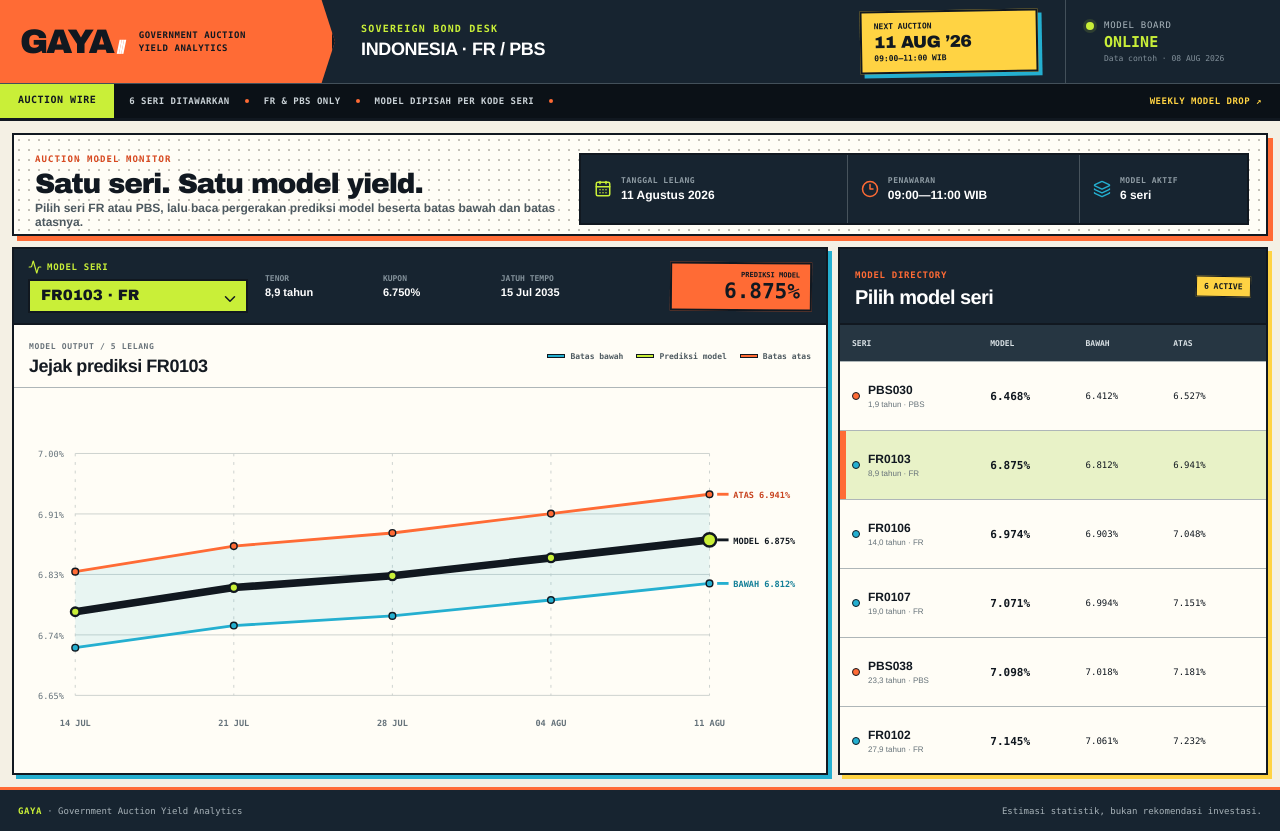
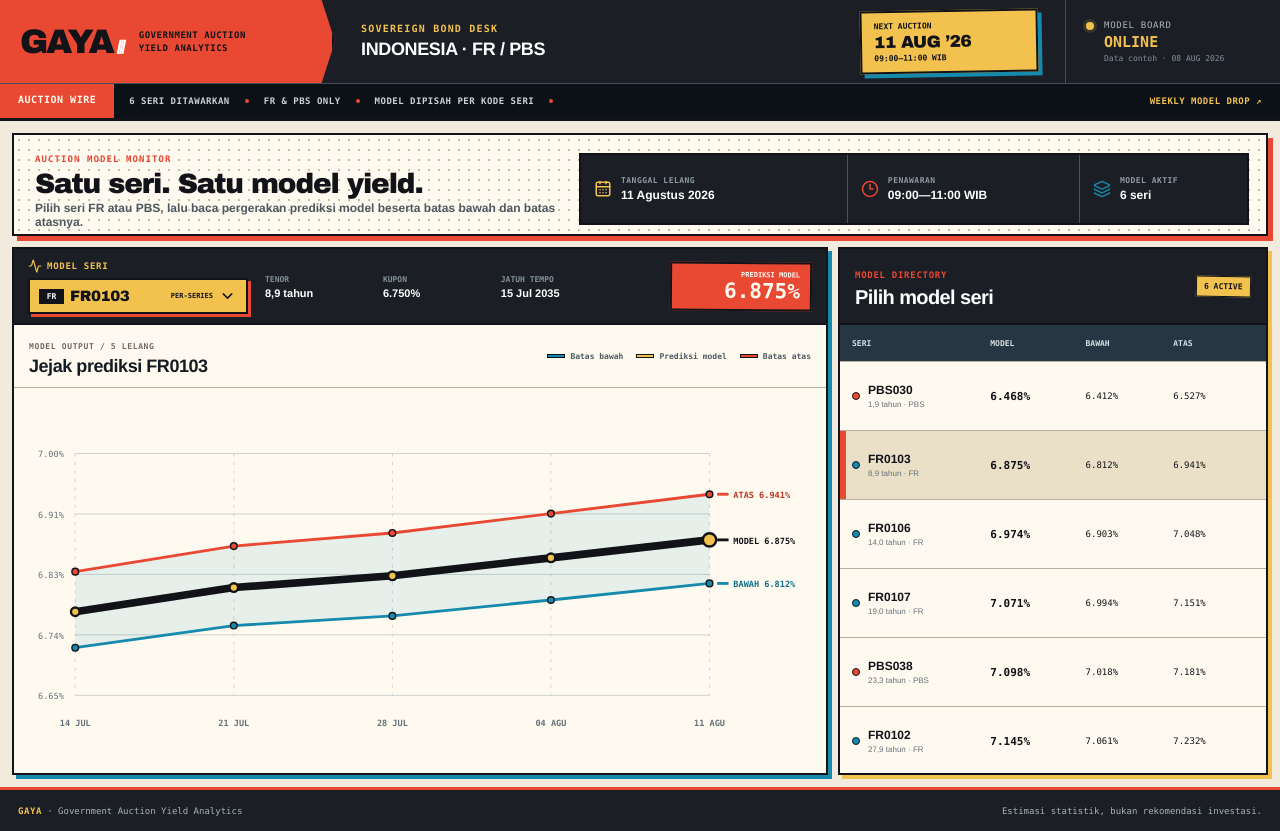
Before and after one commit to zzeiidann/GAYA, a React (Vite) app: page / in a window 1280 px wide. Built offline with nearby package versions, Linux system fonts and the light colour scheme.

Commit message:
Apply financial comic noir theme

```diff
--- a/src/main.tsx
+++ b/src/main.tsx
@@ -119,7 +119,13 @@ function ModelChart({ item }: { item: Prediction }) {
 
 function App() {
   const [selectedSeries, setSelectedSeries] = useState("FR0103");
+  const [modelMenuOpen, setModelMenuOpen] = useState(false);
   const selected = predictions.find((item) => item.series === selectedSeries) ?? predictions[0];
+
+  const chooseModel = (series: string) => {
+    setSelectedSeries(series);
+    setModelMenuOpen(false);
+  };
 
   return (
     <div className="app">
@@ -167,12 +173,40 @@ function App() {
           <article className="chart-card">
             <div className="panel-head">
               <div className="model-selector">
-                <label htmlFor="series-model"><Activity /> MODEL SERI</label>
-                <div className="select-shell">
-                  <select id="series-model" value={selected.series} onChange={(event) => setSelectedSeries(event.target.value)}>
-                    {predictions.map((item) => <option value={item.series} key={item.series}>{item.series} · {item.family}</option>)}
-                  </select>
-                  <ChevronDown />
+                <label id="series-model-label"><Activity /> MODEL SERI</label>
+                <div className={`model-picker ${modelMenuOpen ? "open" : ""}`}>
+                  <button
+                    className="model-trigger"
+                    type="button"
+                    aria-labelledby="series-model-label"
+                    aria-haspopup="listbox"
+                    aria-expanded={modelMenuOpen}
+                    onClick={() => setModelMenuOpen((open) => !open)}
+                  >
+                    <span>{selected.family}</span>
+                    <b>{selected.series}</b>
+                    <small>PER-SERIES</small>
+                    <ChevronDown />
+                  </button>
+                  {modelMenuOpen && (
+                    <div className="model-options" role="listbox" aria-label="Pilih model seri">
+                      <div className="model-options-head"><span>MODEL DIRECTORY</span><b>6 ACTIVE</b></div>
+                      {predictions.map((item, index) => (
+                        <button
+                          type="button"
+                          role="option"
+                          aria-selected={item.series === selected.series}
+                          className={item.series === selected.series ? "active" : ""}
+                          onClick={() => chooseModel(item.series)}
+                          key={item.series}
+                        >
+                          <i>{String(index + 1).padStart(2, "0")}</i>
+                          <span><b>{item.series}</b><small>{item.family} · {item.tenor}</small></span>
+                          <strong>{item.point.toFixed(3)}%</strong>
+                        </button>
+                      ))}
+                    </div>
+                  )}
                 </div>
               </div>
               <div className="security-facts">
@@ -198,7 +232,7 @@ function App() {
             <div className="table-title"><div><span>MODEL DIRECTORY</span><h2>Pilih model seri</h2></div><small>6 ACTIVE</small></div>
             <div className="table-head"><span>Seri</span><span>Model</span><span>Bawah</span><span>Atas</span></div>
             {predictions.map((item) => (
-              <button className={`table-row ${selected.series === item.series ? "selected" : ""}`} onClick={() => setSelectedSeries(item.series)} key={item.series}>
+              <button className={`table-row ${selected.series === item.series ? "selected" : ""}`} onClick={() => chooseModel(item.series)} key={item.series}>
                 <span className="series-code"><i className={item.family.toLowerCase()} /><span><b>{item.series}</b><small>{item.tenor} · {item.family}</small></span></span>
                 <b className="number prediction-number">{item.point.toFixed(3)}%</b>
                 <span className="number">{item.lower.toFixed(3)}%</span>
--- a/src/styles.css
+++ b/src/styles.css
@@ -4,17 +4,15 @@
   background: #c8ccd0;
   font-synthesis: none;
   text-rendering: optimizeLegibility;
-  --ink: #111820;
-  --terminal: #172430;
-  --paper: #f4f0e4;
-  --panel: #fffdf6;
-  --muted: #69737a;
-  --line: #aeb6b8;
-  --orange: #ff6b35;
-  --lime: #c9ef38;
-  --cyan: #24afd0;
-  --yellow: #ffd343;
-  --salmon: #ff8066;
+  --ink: #111318;
+  --terminal: #1b1e24;
+  --paper: #f2ebdd;
+  --panel: #fffaf0;
+  --muted: #6e6961;
+  --line: #b7afa0;
+  --red: #e94832;
+  --blue: #168aad;
+  --gold: #f2c14e;
 }
 
 * { box-sizing: border-box; }
@@ -24,60 +22,75 @@ button, select { font: inherit; }
 
 .market-header { color: white; background: var(--terminal); border-bottom: 3px solid var(--ink); }
 .header-main { height: 84px; display: grid; grid-template-columns: 335px 1fr 205px 215px; align-items: stretch; border-bottom: 1px solid #43505a; }
-.brand-lockup { padding: 13px 20px; display: flex; align-items: center; gap: 15px; background: var(--orange); color: var(--ink); border-right: 3px solid var(--ink); clip-path: polygon(0 0, 96% 0, 100% 50%, 96% 100%, 0 100%); }
+.brand-lockup { padding: 13px 20px; display: flex; align-items: center; gap: 15px; background: var(--red); color: var(--ink); border-right: 3px solid var(--ink); clip-path: polygon(0 0, 96% 0, 100% 50%, 96% 100%, 0 100%); }
 .brand { font-family: "Arial Black", Impact, sans-serif; font-size: 34px; line-height: 1; letter-spacing: -.065em; }
 .brand span { margin-left: 4px; color: white; font-size: 18px; letter-spacing: -.15em; }
 .brand-copy { display: flex; flex-direction: column; font-family: "SFMono-Regular", Consolas, monospace; font-size: 9px; line-height: 1.35; letter-spacing: .06em; }
 .brand-copy span { font-weight: 800; }
 .desk-title { padding: 17px 26px; display: flex; flex-direction: column; justify-content: center; }
-.desk-title span { color: var(--lime); font: 800 10px "SFMono-Regular", Consolas, monospace; letter-spacing: .12em; }
+.desk-title span { color: var(--gold); font: 800 10px "SFMono-Regular", Consolas, monospace; letter-spacing: .12em; }
 .desk-title b { margin-top: 5px; font-size: 18px; letter-spacing: -.02em; }
-.auction-sticker { align-self: center; width: 178px; padding: 9px 12px; color: var(--ink); background: var(--yellow); border: 2px solid var(--ink); box-shadow: 4px 4px 0 var(--cyan); transform: rotate(-1deg); }
+.auction-sticker { align-self: center; width: 178px; padding: 9px 12px; color: var(--ink); background: var(--gold); border: 2px solid var(--ink); box-shadow: 4px 4px 0 var(--blue); transform: rotate(-1deg); }
 .auction-sticker small, .auction-sticker span { display: block; font: 800 8px "SFMono-Regular", Consolas, monospace; }
 .auction-sticker b { display: block; margin: 2px 0; font-family: "Arial Black", Impact, sans-serif; font-size: 17px; letter-spacing: -.03em; }
 .market-live { position: relative; padding: 14px 20px; display: grid; grid-template-columns: 10px auto; align-content: center; column-gap: 8px; border-left: 1px solid #43505a; font-family: "SFMono-Regular", Consolas, monospace; }
-.market-live i { width: 8px; height: 8px; margin-top: 2px; border-radius: 50%; background: var(--lime); box-shadow: 0 0 0 3px rgba(201,239,56,.13); }
+.market-live i { width: 8px; height: 8px; margin-top: 2px; border-radius: 50%; background: var(--gold); box-shadow: 0 0 0 3px rgba(242,193,78,.14); }
 .market-live span { color: #aab6bd; font-size: 9px; letter-spacing: .08em; }
-.market-live b { grid-column: 2; margin-top: 3px; color: var(--lime); font-size: 15px; }
+.market-live b { grid-column: 2; margin-top: 3px; color: var(--gold); font-size: 15px; }
 .market-live small { grid-column: 2; margin-top: 3px; color: #82909a; font-size: 8px; }
 
 .ticker-bar { height: 34px; display: flex; align-items: center; gap: 15px; padding-right: 18px; overflow: hidden; background: #0b1117; font: 800 9px "SFMono-Regular", Consolas, monospace; letter-spacing: .055em; white-space: nowrap; }
-.ticker-bar > b { align-self: stretch; padding: 10px 18px 0; color: var(--ink); background: var(--lime); font-size: 10px; }
+.ticker-bar > b { align-self: stretch; padding: 10px 18px 0; color: var(--panel); background: var(--red); font-size: 10px; }
 .ticker-bar > span { color: #cad2d7; }
-.ticker-bar > i { width: 4px; height: 4px; border-radius: 50%; background: var(--orange); }
-.ticker-bar > strong { margin-left: auto; color: var(--yellow); }
+.ticker-bar > i { width: 4px; height: 4px; border-radius: 50%; background: var(--red); }
+.ticker-bar > strong { margin-left: auto; color: var(--gold); }
 
 main { padding: 12px; }
-.dashboard-heading { height: 103px; display: grid; grid-template-columns: 1fr 670px; align-items: center; gap: 22px; padding: 13px 17px; color: var(--ink); background-color: var(--panel); background-image: radial-gradient(#c4c1b8 1px, transparent 1px); background-size: 10px 10px; border: 2px solid var(--ink); box-shadow: 5px 5px 0 var(--orange); }
+.dashboard-heading { height: 103px; display: grid; grid-template-columns: 1fr 670px; align-items: center; gap: 22px; padding: 13px 17px; color: var(--ink); background-color: var(--panel); background-image: radial-gradient(#c4bbaa 1px, transparent 1px); background-size: 10px 10px; border: 2px solid var(--ink); box-shadow: 5px 5px 0 var(--red); }
 .heading-copy { padding-left: 4px; }
-.eyebrow { color: #d84920; font: 900 9px "SFMono-Regular", Consolas, monospace; letter-spacing: .12em; }
+.eyebrow { color: var(--red); font: 900 9px "SFMono-Regular", Consolas, monospace; letter-spacing: .12em; }
 .heading-copy h1 { margin: 4px 0 3px; font-family: "Arial Black", Impact, sans-serif; font-size: 28px; line-height: 1; letter-spacing: -.04em; }
 .heading-copy p { margin: 0; max-width: 620px; color: #4d5960; font-size: 12px; font-weight: 600; }
 .desk-facts { height: 72px; display: grid; grid-template-columns: 1.15fr 1fr .72fr; background: var(--terminal); border: 2px solid var(--ink); }
 .desk-facts article { padding: 10px 13px; display: flex; align-items: center; gap: 9px; color: white; border-right: 1px solid #47535c; }
 .desk-facts article:last-child { border-right: 0; }
-.desk-facts svg { width: 18px; color: var(--lime); }
-.desk-facts article:nth-child(2) svg { color: var(--orange); }
-.desk-facts article:nth-child(3) svg { color: var(--cyan); }
+.desk-facts svg { width: 18px; color: var(--gold); }
+.desk-facts article:nth-child(2) svg { color: var(--red); }
+.desk-facts article:nth-child(3) svg { color: var(--blue); }
 .desk-facts article div { display: flex; flex-direction: column; gap: 3px; }
 .desk-facts span { color: #8e9ba3; font: 800 8px "SFMono-Regular", Consolas, monospace; letter-spacing: .06em; }
 .desk-facts b { font-size: 12px; white-space: nowrap; }
 
 .dashboard-grid { height: 528px; display: grid; grid-template-columns: minmax(0, 1fr) 430px; gap: 10px; margin-top: 11px; }
 .chart-card, .table-panel { min-width: 0; overflow: hidden; background: var(--panel); border: 2px solid var(--ink); }
-.chart-card { box-shadow: 4px 4px 0 var(--cyan); }
-.table-panel { box-shadow: 4px 4px 0 var(--yellow); }
+.chart-card { box-shadow: 4px 4px 0 var(--blue); }
+.table-panel { box-shadow: 4px 4px 0 var(--gold); }
 .panel-head { height: 76px; padding: 10px 14px; display: grid; grid-template-columns: 220px 1fr 142px; align-items: center; gap: 17px; color: white; background: var(--terminal); border-bottom: 2px solid var(--ink); }
-.model-selector label { margin-bottom: 5px; display: flex; align-items: center; gap: 5px; color: var(--lime); font: 800 9px "SFMono-Regular", Consolas, monospace; letter-spacing: .08em; }
+.model-selector label { margin-bottom: 5px; display: flex; align-items: center; gap: 5px; color: var(--gold); font: 800 9px "SFMono-Regular", Consolas, monospace; letter-spacing: .08em; }
 .model-selector label svg { width: 14px; height: 14px; }
-.select-shell { position: relative; }
-.select-shell select { width: 100%; height: 34px; padding: 0 34px 0 11px; appearance: none; color: var(--ink); background: var(--lime); border: 2px solid var(--ink); outline: 0; font-family: "Arial Black", Impact, sans-serif; font-size: 15px; cursor: pointer; }
-.select-shell > svg { position: absolute; top: 8px; right: 9px; width: 18px; color: var(--ink); pointer-events: none; }
+.model-picker { position: relative; }
+.model-trigger { width: 100%; height: 36px; padding: 0 9px; display: grid; grid-template-columns: 25px 1fr auto 18px; align-items: center; gap: 6px; color: var(--ink); background: var(--gold); border: 2px solid var(--ink); box-shadow: 3px 3px 0 var(--red); text-align: left; cursor: pointer; }
+.model-trigger > span { padding: 3px 4px; color: white; background: var(--ink); font: 900 8px "SFMono-Regular", Consolas, monospace; text-align: center; }
+.model-trigger > b { font-family: "Arial Black", Impact, sans-serif; font-size: 15px; letter-spacing: -.025em; }
+.model-trigger > small { font: 800 7px "SFMono-Regular", Consolas, monospace; }
+.model-trigger > svg { width: 17px; transition: transform .15s ease; }
+.model-picker.open .model-trigger > svg { transform: rotate(180deg); }
+.model-options { position: absolute; z-index: 20; top: 42px; left: 0; width: 320px; padding: 0; overflow: hidden; color: var(--ink); background: var(--panel); border: 2px solid var(--ink); box-shadow: 7px 7px 0 var(--red); }
+.model-options-head { height: 31px; padding: 0 9px; display: flex; align-items: center; justify-content: space-between; color: white; background: var(--ink); font: 800 8px "SFMono-Regular", Consolas, monospace; letter-spacing: .06em; }
+.model-options-head b { color: var(--gold); }
+.model-options > button { width: 100%; height: 47px; padding: 0 9px; display: grid; grid-template-columns: 27px 1fr auto; align-items: center; gap: 8px; color: var(--ink); background: var(--panel); border: 0; border-top: 1px solid var(--line); text-align: left; cursor: pointer; }
+.model-options > button:hover { background: #eee2cb; }
+.model-options > button.active { background: #ead7ad; box-shadow: inset 5px 0 var(--red); }
+.model-options > button > i { color: var(--red); font: 900 9px "SFMono-Regular", Consolas, monospace; font-style: normal; }
+.model-options > button > span { display: flex; flex-direction: column; gap: 2px; }
+.model-options > button > span b { font-size: 11px; }
+.model-options > button > span small { color: var(--muted); font-size: 8px; }
+.model-options > button > strong { font: 900 10px "SFMono-Regular", Consolas, monospace; }
 .security-facts { display: grid; grid-template-columns: .8fr .8fr 1.15fr; gap: 12px; }
 .security-facts span { display: flex; flex-direction: column; gap: 3px; }
 .security-facts small { color: #83919a; font: 800 8px "SFMono-Regular", Consolas, monospace; }
 .security-facts b { font-size: 11px; white-space: nowrap; }
-.primary-output { height: 49px; padding: 7px 10px; display: flex; flex-direction: column; align-items: flex-end; justify-content: center; color: var(--ink); background: var(--orange); border: 2px solid var(--ink); transform: rotate(.5deg); }
+.primary-output { height: 49px; padding: 7px 10px; display: flex; flex-direction: column; align-items: flex-end; justify-content: center; color: var(--panel); background: var(--red); border: 2px solid var(--ink); transform: rotate(.5deg); }
 .primary-output span { font: 900 7px "SFMono-Regular", Consolas, monospace; }
 .primary-output b { font: 900 21px "SFMono-Regular", Consolas, monospace; }
 
@@ -87,51 +100,51 @@ main { padding: 12px; }
 .chart-legend { display: flex; align-items: center; gap: 13px; color: #4f5b61; font: 800 8px "SFMono-Regular", Consolas, monospace; }
 .chart-legend span { display: flex; align-items: center; gap: 5px; }
 .chart-legend i { width: 18px; height: 4px; border: 1px solid var(--ink); }
-.lower-key { background: var(--cyan); }
-.model-key { background: var(--lime); }
-.upper-key { background: var(--orange); }
+.lower-key { background: var(--blue); }
+.model-key { background: var(--gold); }
+.upper-key { background: var(--red); }
 
 .model-chart { display: block; width: 100%; height: 385px; padding: 5px 6px 0; }
 .chart-grid { stroke: #ccd1ce; stroke-width: 1; }
 .chart-grid.vertical { stroke-dasharray: 3 6; }
 .axis-text { fill: #65727a; font: 9px "SFMono-Regular", Consolas, monospace; }
 .date-label { font-weight: 800; }
-.forecast-band { fill: rgba(36,175,208,.10); }
+.forecast-band { fill: rgba(22,138,173,.10); }
 .forecast-line { fill: none; stroke-linejoin: round; stroke-linecap: round; }
-.upper-line { stroke: var(--orange); stroke-width: 3; }
-.lower-line { stroke: var(--cyan); stroke-width: 3; }
+.upper-line { stroke: var(--red); stroke-width: 3; }
+.lower-line { stroke: var(--blue); stroke-width: 3; }
 .model-line { stroke: var(--ink); stroke-width: 8; }
 .forecast-dot { stroke: var(--ink); stroke-width: 1.5; }
-.upper-dot { fill: var(--orange); }
-.lower-dot { fill: var(--cyan); }
-.model-dot { fill: var(--lime); stroke-width: 2.5; }
+.upper-dot { fill: var(--red); }
+.lower-dot { fill: var(--blue); }
+.model-dot { fill: var(--gold); stroke-width: 2.5; }
 .label-link { stroke-width: 3; }
-.upper-link { stroke: var(--orange); }
+.upper-link { stroke: var(--red); }
 .model-link { stroke: var(--ink); }
-.lower-link { stroke: var(--cyan); }
+.lower-link { stroke: var(--blue); }
 .end-label { font: 900 9px "SFMono-Regular", Consolas, monospace; }
-.upper-text { fill: #c84420; }
+.upper-text { fill: #bd3524; }
 .model-text { fill: var(--ink); }
-.lower-text { fill: #137f98; }
+.lower-text { fill: #116f8a; }
 
 .table-title { height: 76px; padding: 12px 15px; display: flex; justify-content: space-between; align-items: center; color: white; background: var(--terminal); border-bottom: 2px solid var(--ink); }
-.table-title span { color: var(--orange); font: 800 9px "SFMono-Regular", Consolas, monospace; letter-spacing: .08em; }
+.table-title span { color: var(--red); font: 800 9px "SFMono-Regular", Consolas, monospace; letter-spacing: .08em; }
 .table-title h2 { margin: 4px 0 0; font-size: 20px; letter-spacing: -.03em; }
-.table-title small { padding: 5px 7px; color: var(--ink); background: var(--yellow); border: 1px solid var(--ink); font: 900 8px "SFMono-Regular", Consolas, monospace; transform: rotate(1deg); }
+.table-title small { padding: 5px 7px; color: var(--ink); background: var(--gold); border: 1px solid var(--ink); font: 900 8px "SFMono-Regular", Consolas, monospace; transform: rotate(1deg); }
 .table-head, .table-row { display: grid; grid-template-columns: 1.22fr .82fr .75fr .75fr; gap: 7px; align-items: center; }
 .table-head { height: 36px; padding: 0 12px; color: #d8e0e4; background: #263642; font: 800 8px "SFMono-Regular", Consolas, monospace; text-transform: uppercase; }
 .table-row { width: 100%; height: 69px; padding: 0 12px; color: var(--ink); background: var(--panel); border: 0; border-top: 1px solid var(--line); text-align: left; cursor: pointer; transition: background .12s ease, box-shadow .12s ease; }
 .table-row:hover { background: #edf6d2; }
-.table-row.selected { background: #e8f2c7; box-shadow: inset 6px 0 var(--orange); }
+.table-row.selected { background: #eadfc7; box-shadow: inset 6px 0 var(--red); }
 .series-code { display: flex; align-items: center; gap: 8px; }
 .series-code > i { width: 8px; height: 8px; flex: 0 0 auto; border: 1px solid var(--ink); border-radius: 50%; }
-.series-code > i.fr { background: var(--cyan); }
-.series-code > i.pbs { background: var(--orange); }
+.series-code > i.fr { background: var(--blue); }
+.series-code > i.pbs { background: var(--red); }
 .series-code > span { display: flex; flex-direction: column; gap: 3px; }
 .series-code b { font-size: 12px; }
 .series-code small { color: #667279; font-size: 8px; white-space: nowrap; }
 .number { font-family: "SFMono-Regular", Consolas, monospace; font-size: 9px; font-variant-numeric: tabular-nums; white-space: nowrap; }
 .prediction-number { font-size: 11px; }
 
-footer { width: 100%; height: 44px; padding: 0 18px; display: flex; align-items: center; justify-content: space-between; color: #a7b2b8; background: var(--terminal); border-top: 3px solid var(--orange); font: 500 9px "SFMono-Regular", Consolas, monospace; }
-footer b { color: var(--lime); letter-spacing: .06em; }
+footer { width: 100%; height: 44px; padding: 0 18px; display: flex; align-items: center; justify-content: space-between; color: #a7b2b8; background: var(--terminal); border-top: 3px solid var(--red); font: 500 9px "SFMono-Regular", Consolas, monospace; }
+footer b { color: var(--gold); letter-spacing: .06em; }
```
